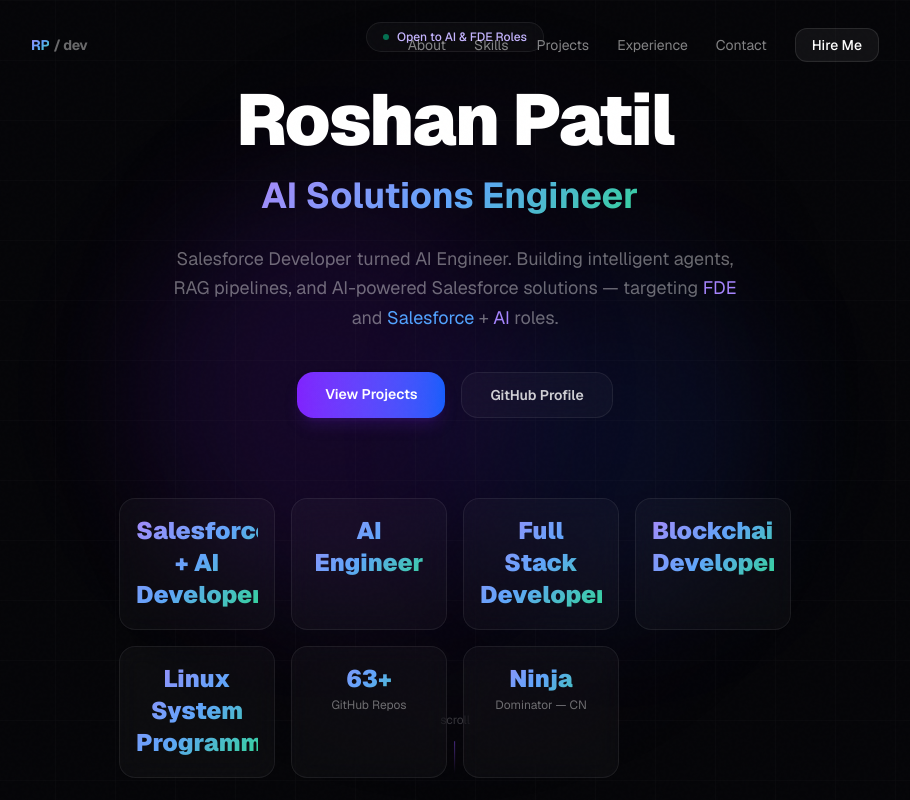
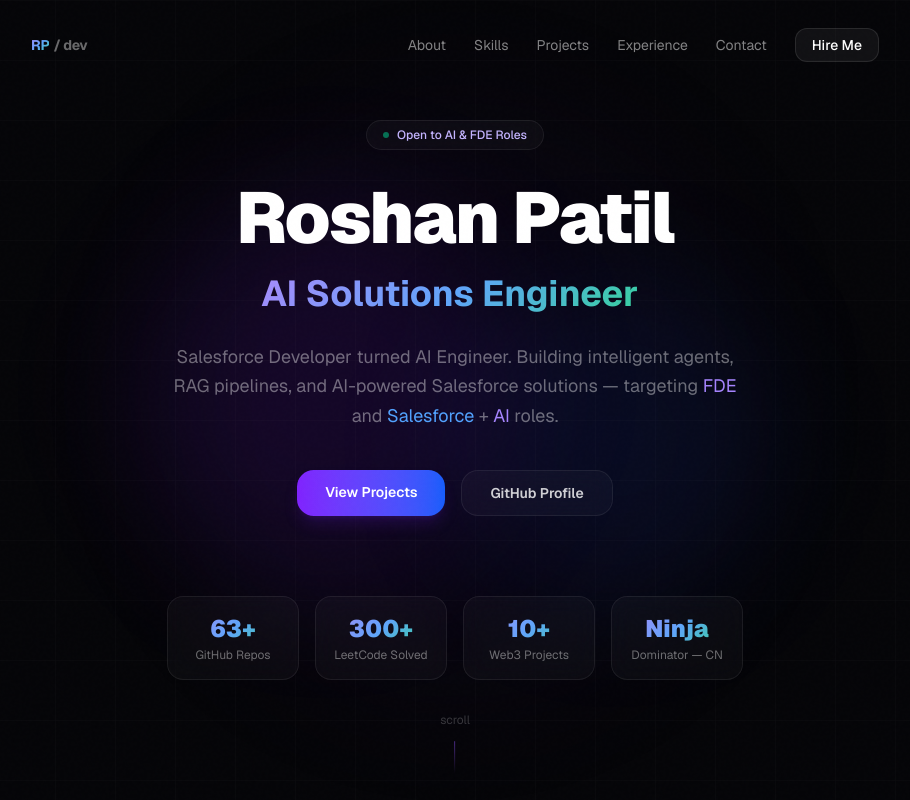
Before and after one commit to Ragnar20-03/showcase, a Next.js app: page / in a window 1280 px wide. Shown: the top 800 px of the page, without its empty margins (185-1095 px from the left). Built offline with nearby package versions, Linux system fonts and the light colour scheme.

Commit message:
revert: restore original Hero stats cards (GitHub Repos, LeetCode, Web3, Ninja)
The role-title stat cards experiment broke the layout, reverting to the
original 4-stat design.

```diff
--- a/src/components/Hero.tsx
+++ b/src/components/Hero.tsx
@@ -13,12 +13,9 @@
 ];
 
 const stats = [
-  { value: "Salesforce + AI Developer", label: "" },
-  { value: "AI Engineer", label: "" },
-  { value: "Full Stack Developer", label: "" },
-  { value: "Blockchain Developer", label: "" },
-  { value: "Linux System Programming", label: "" },
   { value: "63+", label: "GitHub Repos" },
+  { value: "300+", label: "LeetCode Solved" },
+  { value: "10+", label: "Web3 Projects" },
   { value: "Ninja", label: "Dominator — CN" },
 ];
 
```
